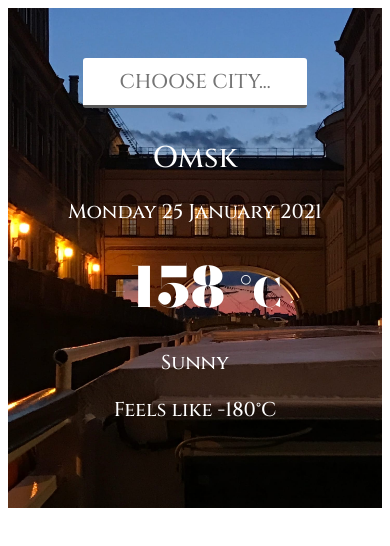
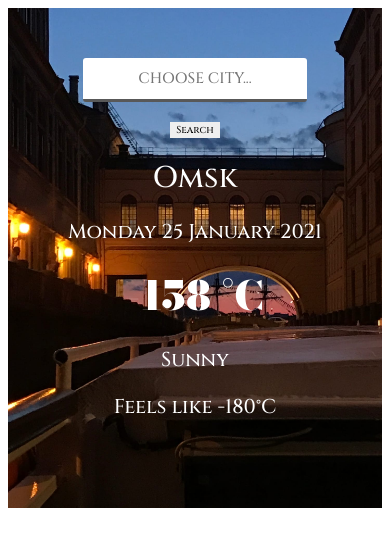
Before and after one commit to mariary/weather_app, a plain HTML site: page index.html in a window 390 px wide. Drawn offline with nearby package versions, Linux system fonts and the light colour scheme.

Commit message:
add button

```diff
--- a/index.html
+++ b/index.html
@@ -16,6 +16,7 @@
 <div class="weather-app">
     <div class="weather-app__search">
         <input type="text" autocomplete="on" placeholder="Choose city..." class="weather-app__search_input">
+        <button class="weather-app__search-btn hidden">Search</button>
     </div>
     <div class="weather-app__content">
         <div class="weather-app__content_location weather-app__content_item">Omsk</div>
--- a/main.js
+++ b/main.js
@@ -6,10 +6,16 @@ const api = {
 const search = document.querySelector('.weather-app__search_input');
 search.addEventListener('keypress', Show);
 
+const btn_search = document.querySelector('.weather-app__search-btn');
+btn_search.addEventListener('click', Show1);
+
 function Show(button) {
     if (button.keyCode === 13) {
         GetResult(search.value);
     }
+}
+function Show1() {
+    GetResult(search.value);
 }
 
 function GetResult(name) {
--- a/style.css
+++ b/style.css
@@ -10,7 +10,18 @@
     color: #fff;
 }
 .weather-app__search {
-    padding: 50px 0 30px;
+    padding: 50px 0 20px;
+}
+.weather-app__search-btn {
+    display: block;
+    margin: 20px auto 0;
+    font-family: 'Cinzel';
+    font-size: 10px;
+    outline: none;
+    border: none;
+}
+.weather-app__search-btn:active {
+    background: #dbdbdb;
 }
 .weather-app__search_input {
     width: 60%;
@@ -38,8 +49,21 @@
     font-size: 40px;
     font-weight: 300;
 }
-@media screen and (max-width: 400px) {
+
+.hidden {
+    display: none;
+}
+@media screen and (max-width: 500px) {
     .weather-app {
         height: 500px;
     }
+    .hidden {
+        display: block;
+    }
+    .weather-app__search_input{
+        font-size: 15px;
+    }
+    .weather-app__content_temp{
+        font-size: 40px;
+    }
 }
```
